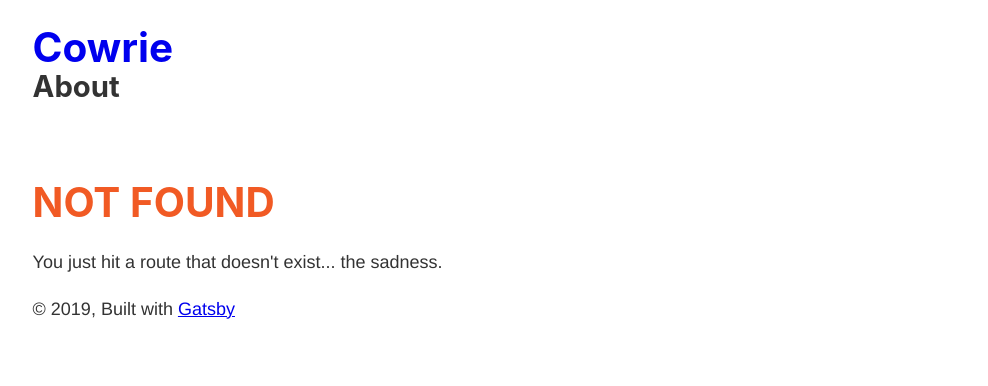
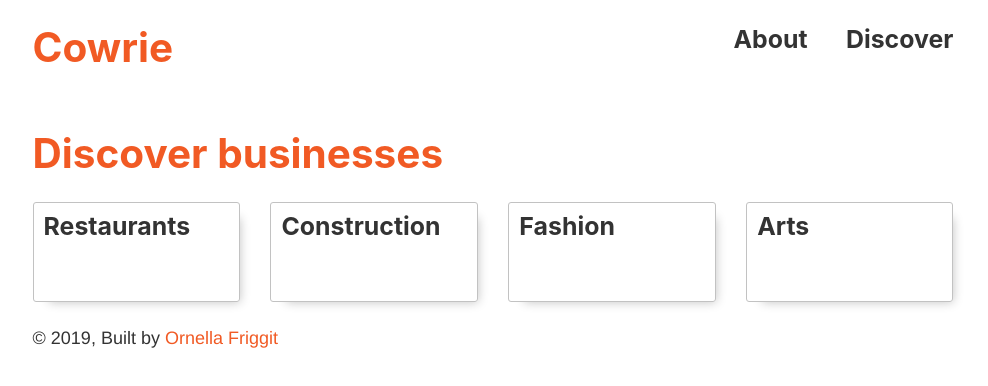
Before and after one commit to 0rnella/cowrie-client, a Gatsby site: page /discover in a window 1280 px wide. Before the commit this address had no page. Shown: the whole page, without its empty margins (147-1135 px from the left). Built offline with nearby package versions, Linux system fonts and the light colour scheme; Gatsby itself is replaced by a stand-in of ours.

Commit message:
Created basic skeleton for pages

```diff
--- /dev/null
+++ b/src/components/categoryCard.js
@@ -0,0 +1,10 @@
+import { Link } from "gatsby"
+import React from "react"
+
+const CategoryCard = ({category}) => (
+    <div class="category-card">
+        <h3>{category}</h3>
+    </div>
+)
+
+export default CategoryCard
--- a/src/components/image.js
+++ b/src/components/image.js
@@ -13,7 +13,7 @@ import Img from "gatsby-image"
  * - `useStaticQuery`: https://www.gatsbyjs.org/docs/use-static-query/
  */
 
-const Image = () => {
+const Image = ({imageUrl}) => {
   const data = useStaticQuery(graphql`
     query {
       placeholderImage: file(relativePath: { eq: "gatsby-astronaut.png" }) {
--- a/src/components/layout.js
+++ b/src/components/layout.js
@@ -37,9 +37,9 @@ const Layout = ({ children }) => {
       >
         <main>{children}</main>
         <footer>
-          © {new Date().getFullYear()}, Built with
+          © {new Date().getFullYear()}, Built by
           {` `}
-          <a href="https://www.gatsbyjs.org">Gatsby</a>
+          <a href="https://www.github.com/friggito">Ornella Friggit</a>
         </footer>
       </div>
     </>
--- a/src/components/navbar.js
+++ b/src/components/navbar.js
@@ -1,16 +1,14 @@
 import { Link } from "gatsby"
-import PropTypes from "prop-types"
 import React from "react"
 
-const Navbar = ({ siteTitle }) => (
-  <nav
-    style={{
-      marginBottom: `1.45rem`,
-    }}
-  >
-    <h2>
-      <Link to="/">About</Link>
-    </h2>
+const Navbar = () => (
+  <nav>
+    <h3>
+      <Link to="/about/">About</Link>
+    </h3>
+    <h3>
+      <Link to="/discover/">Discover</Link>
+    </h3>
   </nav>
 )
 
--- a/src/components/style.sass
+++ b/src/components/style.sass
@@ -1,6 +1,9 @@
 $font-stack:    Helvetica, sans-serif
 $primary-color: #333
 $accent-color:  #f15a24
+$cowrie-gray: #c2c2c2
+$normal-padding: 10px
+$normal-bottom-margin: 1.45rem
 
 body
   font: 100% $font-stack
@@ -9,7 +12,33 @@ body
 h1
   color: $accent-color
 
-h2
+a
+  text-decoration: none
+  color: $accent-color
+
+header
+  div
+    display: flex
+    justify-content: space-between
+
+nav
+  display: flex
   a
-    text-decoration: none
     color: $primary-color
+    padding-left: 3vw
+
+.categories
+  display: flex
+  justify-content: space-between
+  margin-bottom: $normal-bottom-margin
+
+.category-card
+  border: 1px solid $cowrie-gray
+  border-radius: 3px
+  padding: $normal-padding
+  width: 22.5%
+  height: 100px
+  box-shadow: 5px 10px $primary-color
+  -webkit-box-shadow: 8px 8px 10px -8px $cowrie-gray
+  -moz-box-shadow: 8px 8px 10px -8px $cowrie-gray
+  box-shadow: 8px 8px 10px -8px $cowrie-gray
--- /dev/null
+++ b/src/pages/discover.js
@@ -0,0 +1,18 @@
+import React from "react"
+
+import Layout from "../components/layout"
+import SEO from "../components/seo"
+import CategoryCard from "../components/categoryCard";
+let categories = ["Restaurants", "Construction", "Fashion", "Arts"]
+
+const Discover = () => (
+  <Layout>
+    <SEO title="Discover businesses" />
+    <h1>Discover businesses</h1>
+    <div className="categories">
+    {categories.map(cat => <CategoryCard category={cat} />)}
+    </div>
+  </Layout>
+)
+
+export default Discover
--- a/src/pages/index.js
+++ b/src/pages/index.js
@@ -1,5 +1,4 @@
 import React from "react"
-import { Link } from "gatsby"
 
 import Layout from "../components/layout"
 import Image from "../components/image"
@@ -12,9 +11,8 @@ const IndexPage = () => (
     <p>Welcome to your new Gatsby site.</p>
     <p>Now go build something great.</p>
     <div style={{ maxWidth: `300px`, marginBottom: `1.45rem` }}>
-      <Image />
+      <Image imageUrl="gatsby-astronaut.png"/>
     </div>
-    <Link to="/page-2/">Go to page 2</Link>
   </Layout>
 )
 
```
Also changed, not shown: src/pages/about.js (added, +30 -0 lines), src/pages/page-2.js (deleted, +0 -16 lines).
